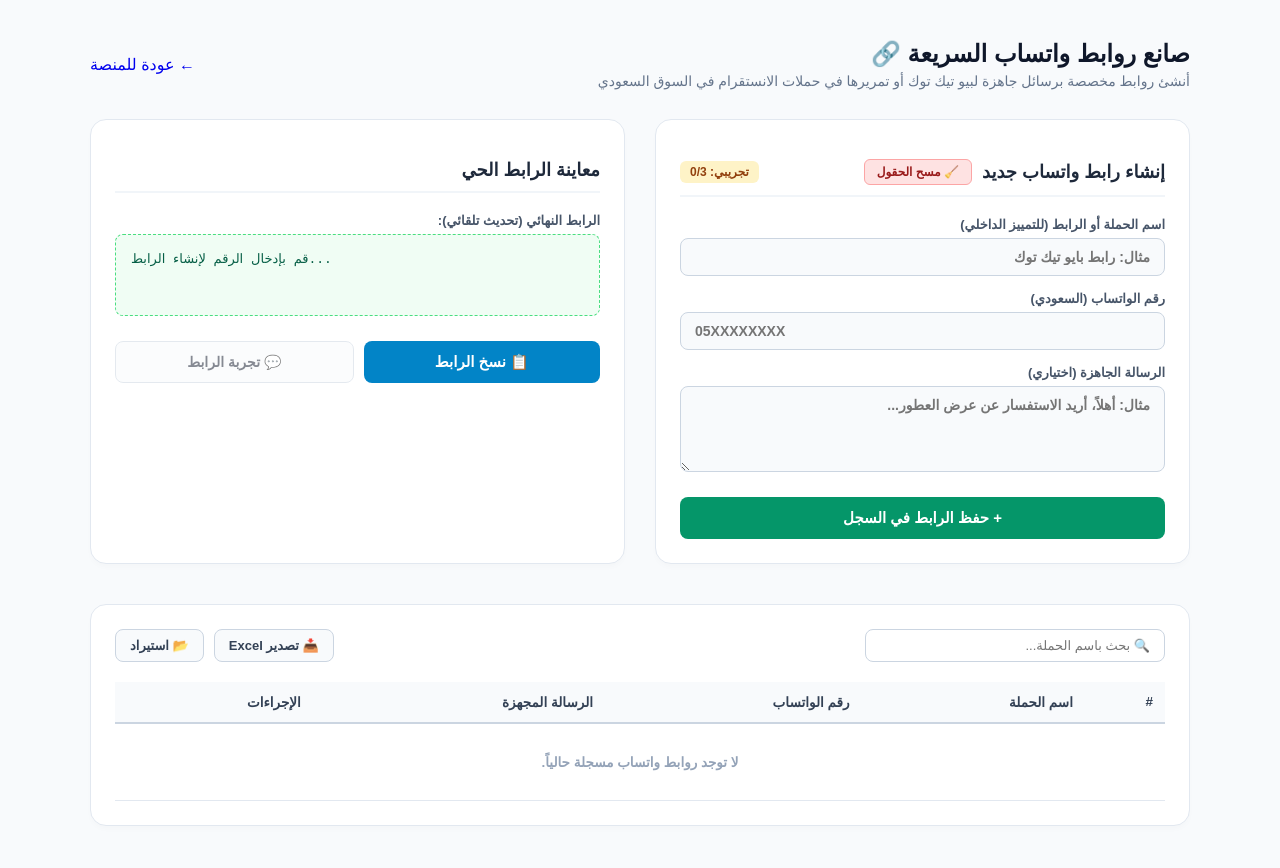
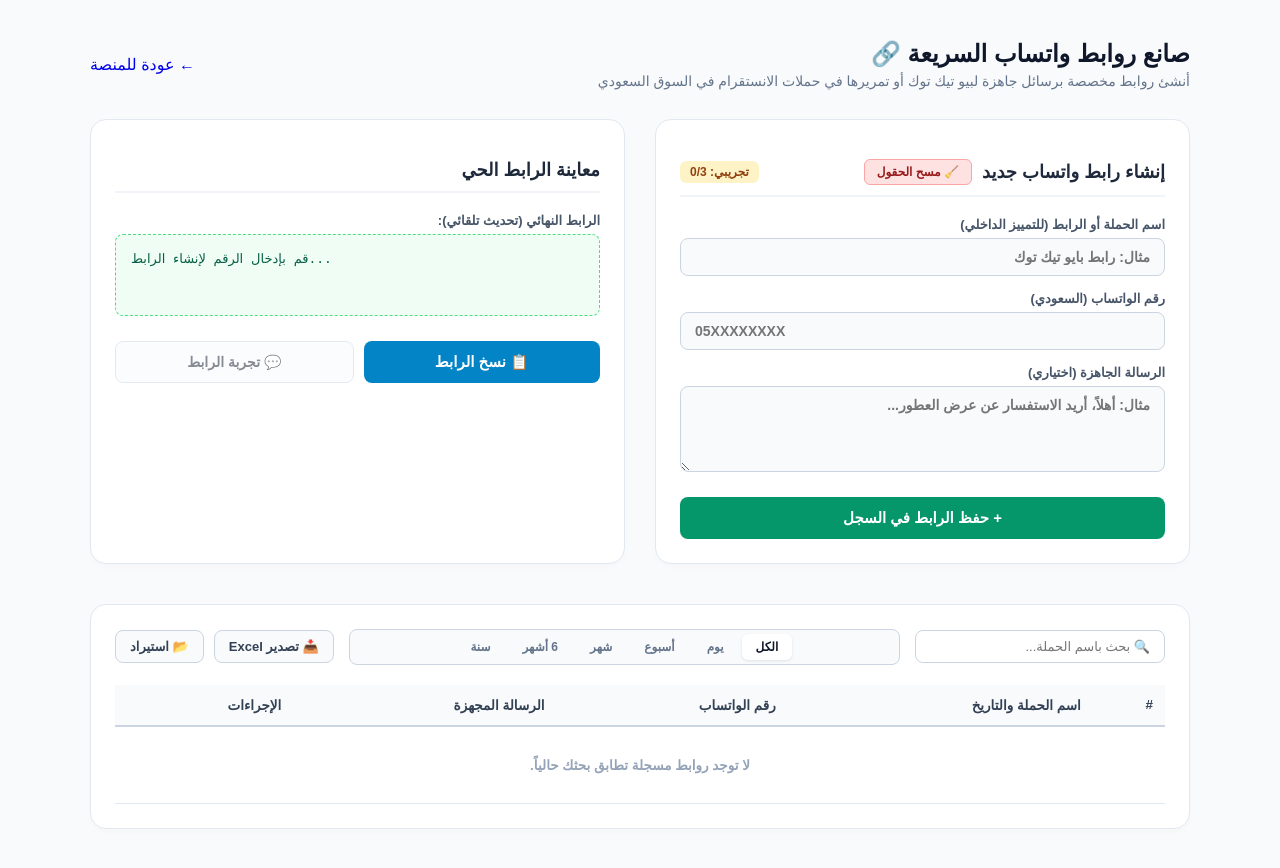
Before and after one commit to engaziasa-lang/engazia-app, a Next.js app: page /hub/sa/links in a window 1280 px wide. Built offline with nearby package versions, Linux system fonts and the light colour scheme.

Commit message:
Update page.tsx

```diff
--- a/app/hub/sa/links/page.tsx
+++ b/app/hub/sa/links/page.tsx
@@ -10,6 +10,7 @@ interface WaLinkItem {
   presetMessage: string;
   generatedLink: string;
   createdAt?: string;
+  createdAtTimestamp?: number; // للفرز الزمني
 }
 
 export default function WaLinkGeneratorSA() {
@@ -21,6 +22,7 @@ export default function WaLinkGeneratorSA() {
 
   const [items, setItems] = useState<WaLinkItem[]>([]);
   const [searchQuery, setSearchQuery] = useState<string>('');
+  const [timeFilter, setTimeFilter] = useState<'all' | 'day' | 'week' | 'month' | '6months' | 'year'>('all');
   const [editingId, setEditingId] = useState<string | null>(null);
 
   const [isClient, setIsClient] = useState(false);
@@ -74,10 +76,18 @@ export default function WaLinkGeneratorSA() {
       searchPH: '🔍 بحث باسم الحملة...',
       exportBtn: '📥 تصدير Excel',
       importBtn: '📂 استيراد',
+      filter: {
+        all: 'الكل',
+        day: 'يوم',
+        week: 'أسبوع',
+        month: 'شهر',
+        sixMonths: '6 أشهر',
+        year: 'سنة'
+      },
       table: {
-        noRecords: 'لا توجد روابط واتساب مسجلة حالياً.',
+        noRecords: 'لا توجد روابط مسجلة تطابق بحثك حالياً.',
         th1: '#',
-        th2: 'اسم الحملة',
+        th2: 'اسم الحملة والتاريخ',
         th3: 'رقم الواتساب',
         th4: 'الرسالة المجهزة',
         th5: 'الإجراءات',
@@ -125,10 +135,18 @@ export default function WaLinkGeneratorSA() {
       searchPH: '🔍 Search by campaign name...',
       exportBtn: '📥 Export Excel',
       importBtn: '📂 Import',
+      filter: {
+        all: 'All',
+        day: '1 Day',
+        week: '1 Week',
+        month: '1 Month',
+        sixMonths: '6 Months',
+        year: '1 Year'
+      },
       table: {
-        noRecords: 'No WhatsApp links currently registered.',
+        noRecords: 'No WhatsApp links found matching your search.',
         th1: '#',
-        th2: 'Campaign Name',
+        th2: 'Campaign & Date',
         th3: 'WhatsApp Number',
         th4: 'Prepared Message',
         th5: 'Actions',
@@ -189,6 +207,7 @@ export default function WaLinkGeneratorSA() {
     const timeOptions: Intl.DateTimeFormatOptions = { hour: 'numeric', minute: 'numeric', hour12: true };
     const localeStr = lang === 'ar' ? 'ar-SA' : 'en-US';
     const formattedDate = `${now.toLocaleDateString(localeStr)} - ${now.toLocaleTimeString(localeStr, timeOptions)}`;
+    const currentTimestamp = Date.now();
 
     if (editingId) {
       const updated = items.map(item => item.id === editingId ? {
@@ -197,7 +216,8 @@ export default function WaLinkGeneratorSA() {
         phoneNumber: formattedPhone,
         presetMessage,
         generatedLink: liveLink,
-        createdAt: item.createdAt || formattedDate
+        createdAt: item.createdAt || formattedDate,
+        createdAtTimestamp: item.createdAtTimestamp || currentTimestamp
       } : item);
       saveToLocalStorage(updated);
       setEditingId(null);
@@ -209,7 +229,8 @@ export default function WaLinkGeneratorSA() {
         phoneNumber: formattedPhone,
         presetMessage,
         generatedLink: liveLink,
-        createdAt: formattedDate
+        createdAt: formattedDate,
+        createdAtTimestamp: currentTimestamp
       };
       saveToLocalStorage([...items, newItem]);
       alert(text.alerts.saveSuccess);
@@ -242,8 +263,30 @@ export default function WaLinkGeneratorSA() {
     alert(text.alerts.copySuccess);
   };
 
+  // الفرز الزمني والبحث
+  const filteredItems = items.filter(item => {
+    const matchesSearch = (item?.campaignName || '').toLowerCase().includes((searchQuery || '').toLowerCase()) ||
+                          (item?.presetMessage || '').toLowerCase().includes((searchQuery || '').toLowerCase());
+    if (!matchesSearch) return false;
+
+    if (timeFilter === 'all') return true;
+    if (!item.createdAtTimestamp) return true;
+
+    const now = Date.now();
+    const diff = now - item.createdAtTimestamp;
+    const dayMs = 24 * 60 * 60 * 1000;
+
+    if (timeFilter === 'day') return diff <= dayMs;
+    if (timeFilter === 'week') return diff <= 7 * dayMs;
+    if (timeFilter === 'month') return diff <= 30 * dayMs;
+    if (timeFilter === '6months') return diff <= 180 * dayMs;
+    if (timeFilter === 'year') return diff <= 365 * dayMs;
+
+    return true;
+  });
+
   const handleExportExcel = () => {
-    if (items.length === 0) {
+    if (filteredItems.length === 0) {
       alert(text.alerts.noDataExp);
       return;
     }
@@ -272,7 +315,7 @@ export default function WaLinkGeneratorSA() {
             <tbody>
     `;
 
-    items.forEach((row, idx) => {
+    filteredItems.forEach((row, idx) => {
       tableHtml += `
         <tr>
           <td>${idx + 1}</td>
@@ -317,11 +360,6 @@ export default function WaLinkGeneratorSA() {
       };
     }
   };
-
-  const filteredItems = items.filter(item =>
-    (item?.campaignName || '').toLowerCase().includes((searchQuery || '').toLowerCase()) ||
-    (item?.presetMessage || '').toLowerCase().includes((searchQuery || '').toLowerCase())
-  );
 
   return (
     <div className="tool-container" style={{ direction: lang === 'ar' ? 'rtl' : 'ltr' }}>
@@ -370,8 +408,16 @@ export default function WaLinkGeneratorSA() {
         .link-preview-box { background: #f0fdf4; border: 1px dashed #4ade80; padding: 15px; border-radius: 8px; margin-bottom: 15px; direction: ltr; text-align: left; word-break: break-all; font-family: monospace; font-size: 13px; color: #065f46; line-height: 1.5; min-height: 50px;}
 
         .table-section { background: #ffffff; border-radius: 16px; padding: 24px; border: 1px solid #e2e8f0; box-shadow: 0 4px 6px -1px rgba(0,0,0,0.02); text-align: ${lang === 'ar' ? 'right' : 'left'}; }
+
+        /* أدوات الفرز والبحث */
         .table-toolbar { display: flex; justify-content: space-between; align-items: center; margin-bottom: 20px; flex-wrap: wrap; gap: 15px; flex-direction: ${lang === 'ar' ? 'row' : 'row-reverse'}; }
-        .search-input { padding: 8px 14px; border: 1px solid #cbd5e1; border-radius: 8px; font-family: inherit; font-size: 13px; outline: none; width: 100%; max-width: 300px; box-sizing: border-box; text-align: ${lang === 'ar' ? 'right' : 'left'}; }
+        .search-input { padding: 8px 14px; border: 1px solid #cbd5e1; border-radius: 8px; font-family: inherit; font-size: 13px; outline: none; width: 100%; max-width: 250px; box-sizing: border-box; text-align: ${lang === 'ar' ? 'right' : 'left'}; }
+
+        .filter-row { display: flex; background: #f8fafc; border: 1px solid #cbd5e1; border-radius: 8px; padding: 4px; gap: 4px; overflow-x: auto; flex: 1; justify-content: center; min-width: 300px;}
+        .filter-btn { background: transparent; border: none; padding: 6px 14px; border-radius: 6px; font-size: 12px; font-weight: 700; color: #64748b; cursor: pointer; transition: 0.2s; font-family: inherit; white-space: nowrap; }
+        .filter-btn:hover { color: #0f172a; background: #e2e8f0; }
+        .filter-btn.active { background: #ffffff; color: #0f172a; box-shadow: 0 1px 3px rgba(0,0,0,0.1); }
+
         .table-btns { display: flex; gap: 10px; flex-wrap: wrap; }
         .t-btn { padding: 8px 14px; border-radius: 8px; font-weight: 700; font-size: 13px; cursor: pointer; border: 1px solid #cbd5e1; background: #f8fafc; color: #334155; font-family: inherit; display: flex; align-items: center; justify-content: center; }
         .t-btn:hover { background: #f1f5f9; }
@@ -483,6 +529,16 @@ export default function WaLinkGeneratorSA() {
             value={searchQuery}
             onChange={(e) => setSearchQuery(e.target.value)}
           />
+
+          <div className="filter-row">
+            <button className={`filter-btn ${timeFilter === 'all' ? 'active' : ''}`} onClick={() => setTimeFilter('all')}>{text.filter.all}</button>
+            <button className={`filter-btn ${timeFilter === 'day' ? 'active' : ''}`} onClick={() => setTimeFilter('day')}>{text.filter.day}</button>
+            <button className={`filter-btn ${timeFilter === 'week' ? 'active' : ''}`} onClick={() => setTimeFilter('week')}>{text.filter.week}</button>
+            <button className={`filter-btn ${timeFilter === 'month' ? 'active' : ''}`} onClick={() => setTimeFilter('month')}>{text.filter.month}</button>
+            <button className={`filter-btn ${timeFilter === '6months' ? 'active' : ''}`} onClick={() => setTimeFilter('6months')}>{text.filter.sixMonths}</button>
+            <button className={`filter-btn ${timeFilter === 'year' ? 'active' : ''}`} onClick={() => setTimeFilter('year')}>{text.filter.year}</button>
+          </div>
+
           <div className="table-btns">
             <button className="t-btn" onClick={handleExportExcel}>{text.exportBtn}</button>
             <button className="t-btn" onClick={() => fileInputRef.current?.click()}>{text.importBtn}</button>
@@ -535,7 +591,7 @@ export default function WaLinkGeneratorSA() {
               <tfoot>
                 <tr className="tfoot-row">
                   <td colSpan={4} style={{ textAlign: 'center' }}>{text.table.totalLabel}</td>
-                  <td>{items.length} {text.table.unit}</td>
+                  <td>{filteredItems.length} {text.table.unit}</td>
                 </tr>
               </tfoot>
             )}
```
